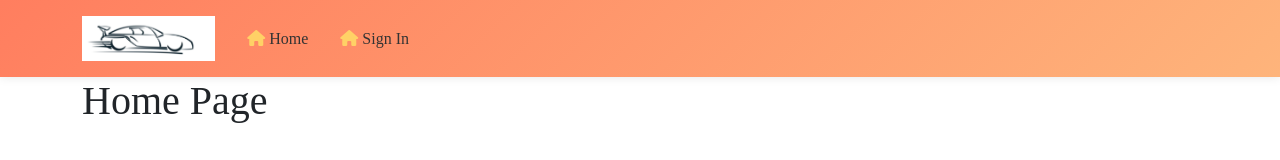
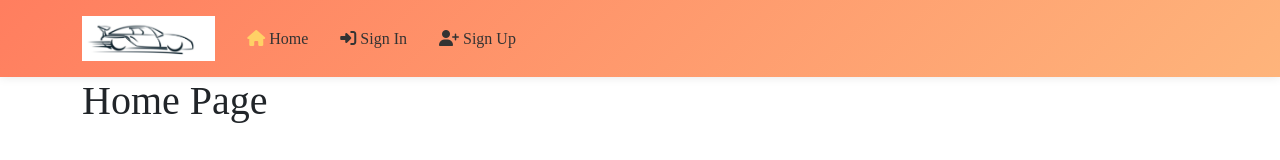
Before and after one commit to JacquesIversen/pp5-react, a React (Create React App) app: page / in a window 1280 px wide. Shown: the top 160 px of the page. Built offline with nearby package versions, Linux system fonts and the light colour scheme; a web font is replaced by a local one.

Commit message:
login / signup working

```diff
--- a/src/components/NavBar.js
+++ b/src/components/NavBar.js
@@ -1,6 +1,6 @@
 import React from "react";
 import { Navbar, Nav, Container } from "react-bootstrap";
-import styles from "../styles/NavBar.module.css"; // Import the CSS file
+import styles from "../styles/NavBar.module.css";
 import logo from "../Assets/logo.png";
 import { NavLink } from "react-router-dom/cjs/react-router-dom.min";
 import { useAuth } from "../contexts/CurrentUserContext";
@@ -18,7 +18,7 @@ const NavBar = () => {
         </NavLink>
         <Navbar.Toggle aria-controls="basic-navbar-nav" />
         <Navbar.Collapse id="basic-navbar-nav">
-          <Nav className="ml-auto">
+          <Nav>
             <NavLink
               exact
               className={styles.NavLink}
@@ -38,14 +38,24 @@ const NavBar = () => {
               </NavLink>
             )}
             {!currentUser && (
+              <>
                 <NavLink
                   exact
                   className={styles.NavLink}
                   activeClassName={styles.Active}
-                to="/"
+                  to="/signin"
                 >
-                <i className="fa-solid fa-house"></i> Sign In
+                  <i class="fa-solid fa-right-to-bracket"></i> Sign In
                 </NavLink>
+                <NavLink
+                  exact
+                  className={styles.NavLink}
+                  activeClassName={styles.Active}
+                  to="/signup"
+                >
+                  <i class="fa-solid fa-user-plus"></i> Sign Up
+                </NavLink>
+              </>
             )}
           </Nav>
         </Navbar.Collapse>
--- a/src/pages/auth/SignInForm.js
+++ b/src/pages/auth/SignInForm.js
@@ -1,4 +1,4 @@
-/* import React, { useContext, useState } from "react";
+import React, { useContext, useState } from "react";
 
 import Form from "react-bootstrap/Form";
 import Alert from "react-bootstrap/Alert";
@@ -7,7 +7,7 @@ import Col from "react-bootstrap/Col";
 import Row from "react-bootstrap/Row";
 import Container from "react-bootstrap/Container";
 import { useAuth } from "../../contexts/CurrentUserContext";
-import { Link, useHistory } from "react-router-dom"; */
+import { Link, useHistory } from "react-router-dom";
 
 function SignInForm() {
   const [signInData, setSignInData] = useState({
@@ -36,58 +36,52 @@ function SignInForm() {
   };
 
   return (
-    <Row>
-      <Col>
-        <Container>
-          <h1>sign in</h1>
-          <Form onSubmit={handleSubmit}>
+    <Container className="d-flex flex-column align-items-center justify-content-center vh-100">
+      <h1 className="mb-4">Sign In</h1>
+      <Form onSubmit={handleSubmit} className="w-100">
         <Form.Group controlId="username">
-              <Form.Label className="d-none">Username</Form.Label>
           <Form.Control
             type="text"
             placeholder="Username"
             name="username"
             value={username}
             onChange={handleChange}
+            className="mb-2"
           />
-            </Form.Group>
           {errors.username?.map((message, idx) => (
             <Alert key={idx} variant="warning">
               {message}
             </Alert>
           ))}
-
+        </Form.Group>
         <Form.Group controlId="password">
-              <Form.Label className="d-none">Password</Form.Label>
           <Form.Control
             type="password"
             placeholder="Password"
             name="password"
             value={password}
             onChange={handleChange}
+            className="mb-2"
           />
-            </Form.Group>
           {errors.password?.map((message, idx) => (
             <Alert key={idx} variant="warning">
               {message}
             </Alert>
           ))}
-            <Button type="submit">Sign in</Button>
+        </Form.Group>
+        <Button type="submit" className="mb-3">
+          Sign in
+        </Button>
         {errors.non_field_errors?.map((message, idx) => (
-              <Alert key={idx} variant="warning" className="mt-3">
+          <Alert key={idx} variant="warning">
             {message}
           </Alert>
         ))}
       </Form>
-        </Container>
-        <Container>
       <Link to="/signup">
         Don't have an account? <span>Sign up now!</span>
       </Link>
     </Container>
-      </Col>
-      <Col md={6}></Col>
-    </Row>
   );
 }
 
```
Lines whose indentation alone changed are shown as unchanged.
